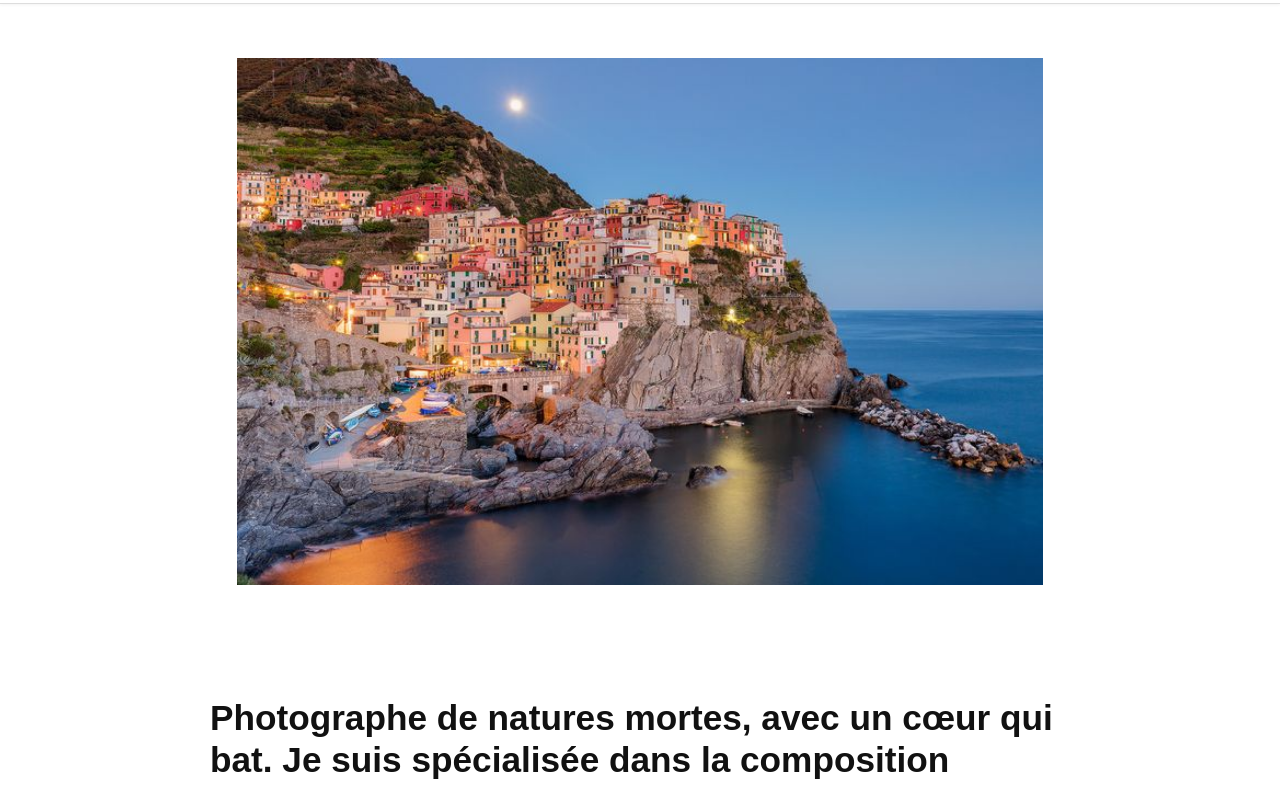
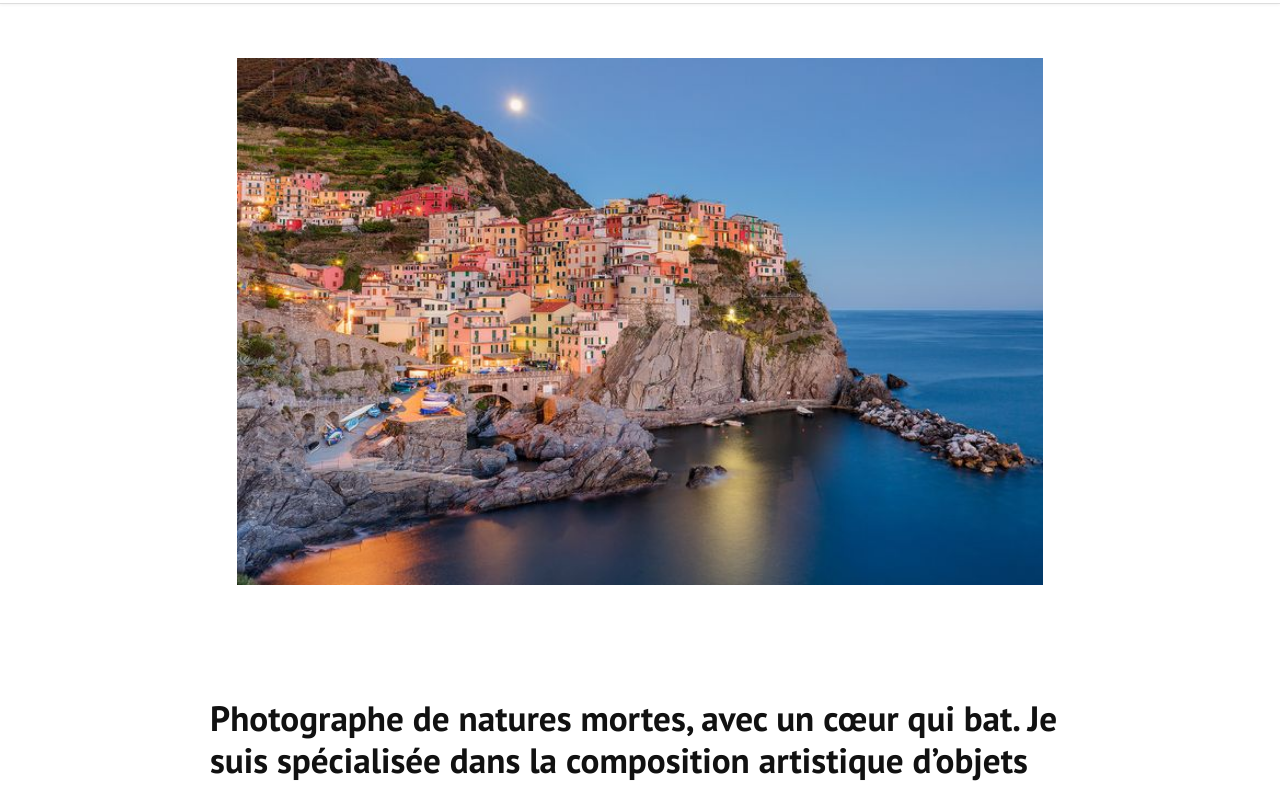
Before and after one commit to Fleurbares/test-, a plain HTML site: page index.html in a window 1280 px wide. Shown: the part 66-853 px from the top of the page. Drawn offline with Linux system fonts and the light colour scheme.

Commit message:
Update index.html

```diff
--- a/index.html
+++ b/index.html
@@ -4,7 +4,7 @@
   <meta charset="UTF-8" />
   <title>Cimen Fluid - Accueil</title>
   <link rel="stylesheet" href="style.css" />
-  <link href="https://fonts.googleapis.com/css2?family=Playfair+Display:wght@700&family=Work+Sans:wght@400;600&display=swap" rel="stylesheet">
+<link href="https://fonts.googleapis.com/css2?family=PT+Sans:wght@400;700&display=swap" rel="stylesheet">
 </head>
 <body>
   <header>
```
